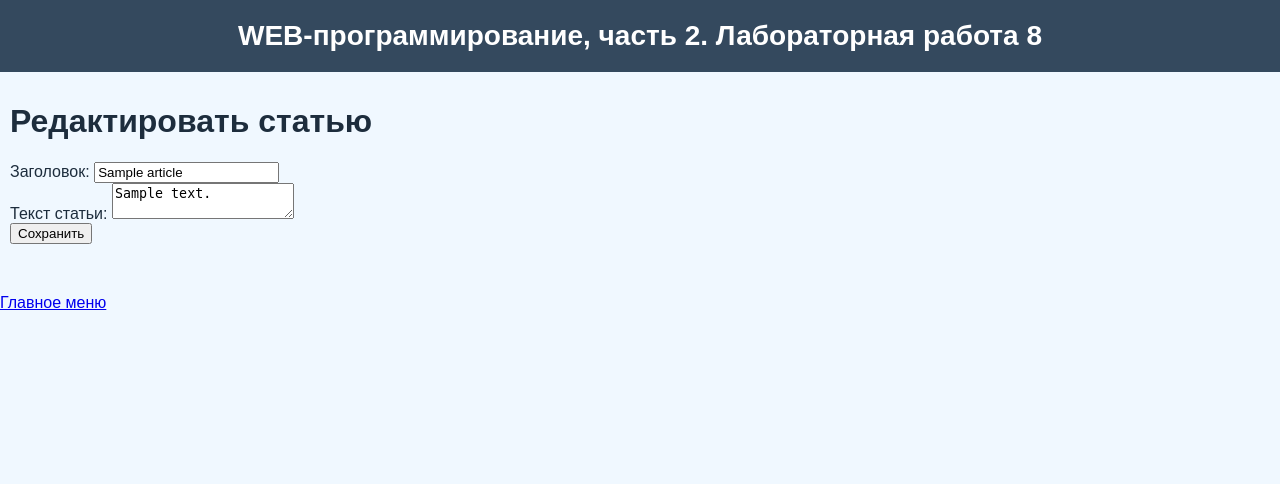
After one commit to sssonyaaab/web--programming-labs-2, a Flask app: page /lab8/articles/1/edit in a window 1280 px wide. The commit adds this page. Shown: the top 484 px of the page. Run offline with Flask 3, Linux system fonts and the light colour scheme; a user stored in the database is signed in; tables that the repository leaves empty hold one stand-in row (values such as "Sample post"); some libraries are stand-ins or nearby versions.

Commit message:
Самостоятельные задания

```diff
--- a/lab8.py
+++ b/lab8.py
@@ -57,6 +57,8 @@ def register():
     new_user = users(login = login_form, password = password_hash)
     db.session.add(new_user)
     db.session.commit()
+
+    login_user(new_user, remember=False)
     return redirect('/lab8/')
 
 
@@ -67,6 +69,7 @@ def login():
 
     login_form = request.form.get('login')
     password_form = request.form.get('password')
+    remember_ = request.form.get('remember_')
 
     if not login_form:
         return render_template('lab8/login.html', error='Имя пользователя не может быть пустым')
@@ -78,7 +81,7 @@ def login():
 
     if user:
         if check_password_hash(user.password, password_form):
-            login_user(user, remember = False)
+            login_user(user, remember = remember_ == 'on')
             return redirect('/lab8/')
 
     return render_template('/lab8/login.html',
@@ -88,7 +91,69 @@ def login():
 @lab8.route('/lab8/articles/')
 @login_required
 def article_list():
-    return "Список статей"
+    user_articles = articles.query.filter_by(login_id=current_user.id).all()
+    return render_template('lab8/articles.html', articles=user_articles)
+
+
+@lab8.route('/lab8/articles/create', methods=['GET', 'POST'])
+@login_required
+def create_article():
+    if request.method == 'GET':
+        return render_template('lab8/create_article.html')
+
+    title = request.form.get('title')
+    article_text = request.form.get('article_text')
+
+    if not title or not article_text:
+        return render_template('lab8/create_article.html', error='Заполните все поля')
+
+    new_article = articles(
+        login_id=current_user.id,
+        title=title,
+        article_text=article_text,
+        is_favorite=bool(False),
+        is_public=bool(True),
+        likes=0
+    )
+    db.session.add(new_article)
+    db.session.commit()
+    return redirect('/lab8/articles/')
+
+
+@lab8.route('/lab8/articles/<int:article_id>/edit', methods=['GET', 'POST'])
+@login_required
+def edit_article(article_id):
+    article = articles.query.get_or_404(article_id)
+
+    if article.login_id != current_user.id:
+        return "У вас нет прав на редактирование этой статьи", 404
+
+    if request.method == 'GET':
+        return render_template('lab8/edit_article.html', article=article)
+
+    title = request.form.get('title')
+    article_text = request.form.get('article_text')
+
+    if not title or not article_text:
+        return render_template('lab8/edit_article.html', article=article, error='Заполните все поля')
+
+    article.title = title
+    article.article_text = article_text
+    db.session.commit()
+    return redirect('/lab8/articles/')
+
+
+@lab8.route('/lab8/articles/<int:article_id>/delete', methods=['POST'])
+@login_required
+def delete_article(article_id):
+    article = articles.query.get(article_id)
+
+    if article.login_id != current_user.id:
+        return "У вас нет прав на удаление этой статьи", 404
+
+    db.session.delete(article)
+    db.session.commit()
+    return redirect('/lab8/articles/')
 
 
 @lab8.route('/lab8/logout')
--- /dev/null
+++ b/templates/lab8/edit_article.html
@@ -0,0 +1,27 @@
+{% extends "base.html" %}
+
+{% block lab %} Лабораторная работа 8{% endblock %}
+
+{% block main %}
+    <h1>Редактировать статью</h1>
+
+    {% if error %}
+        <p class="error">{{ error }}</p>
+    {% endif %}
+
+    <form action="/lab8/articles/{{ article.id }}/edit" method="post">
+        <div>
+            <label>
+                Заголовок: <input type="text" name="title" value="{{ article.title }}" required>
+            </label>
+        </div>
+
+        <div>
+            <label>
+                Текст статьи: <textarea name="article_text" required>{{ article.article_text }}</textarea>
+            </label>
+        </div>
+
+        <button type="submit">Сохранить</button>
+    </form>
+{% endblock %}
--- a/templates/lab8/lab8.html
+++ b/templates/lab8/lab8.html
@@ -5,7 +5,7 @@
 {% block main %}
     <h1>Flask и БД</h1>
     <div>Тема лабораторной - Flask и БД. Список сделанных страниц:</div>
-    <div>Пользователь: Анонимус</div>
+    <div>Пользователь: {{login}}</div>
     <ol>
         <li>
             <a href="/lab8/login">Вход</a>
@@ -19,5 +19,8 @@
         <li>
             <a href="/lab8/create">Создать статью</a>
         </li>
+        <li>
+            <a href="/lab8/logout">Выход</a>
+        </li>
     </ol>
 {% endblock %}
```
Also changed, not shown: templates/lab8/articles.html (added, +26 -0 lines), templates/lab8/create_article.html (added, +27 -0 lines), templates/lab8/login.html (+24 -0 lines).
